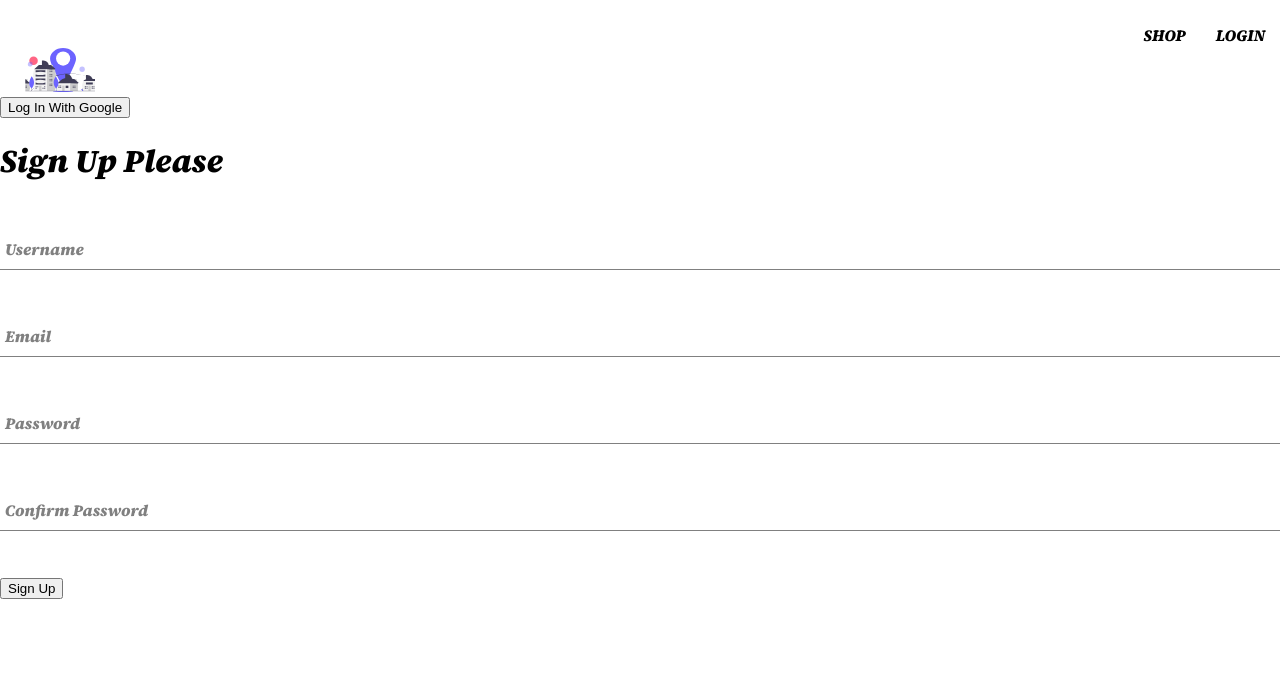
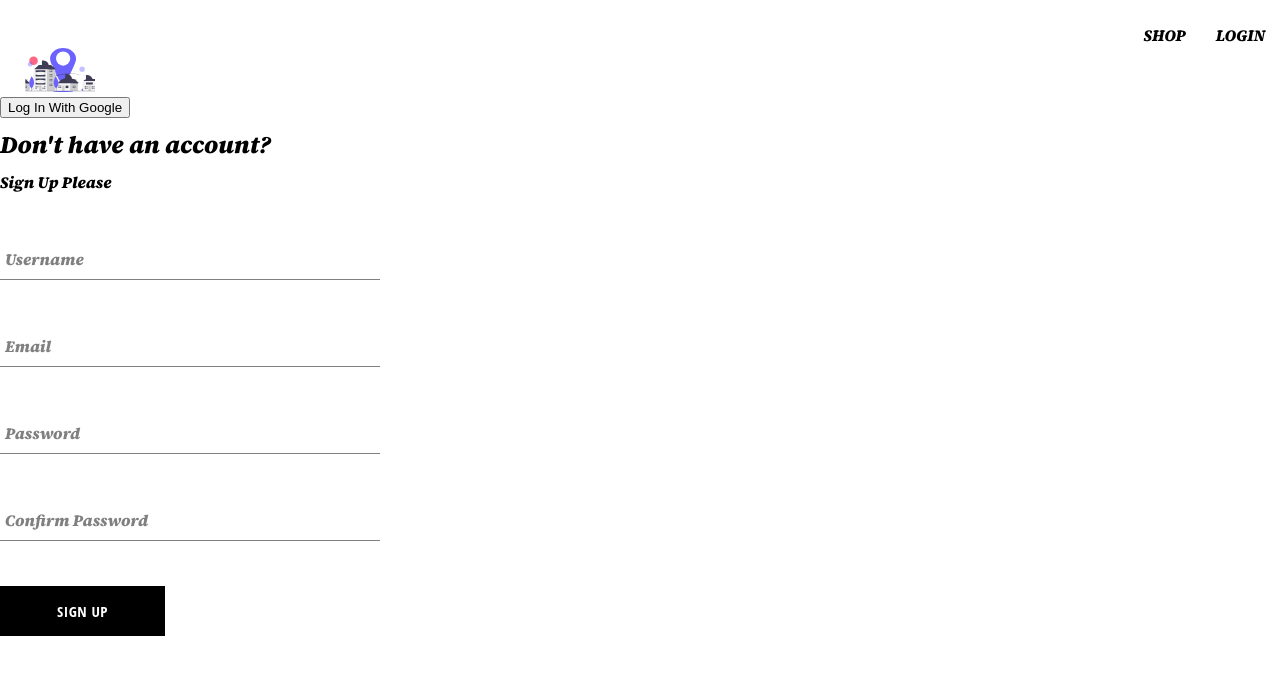
Before and after one commit to Edlenh/edecom, a React (Create React App) app: page /Login in a window 1280 px wide. Shown: the top 674 px of the page. Built offline with nearby package versions, Linux system fonts and the light colour scheme.

Commit message:
add button component

```diff
--- /dev/null
+++ b/src/components/button/button.component.jsx
@@ -0,0 +1,24 @@
+/* default
+inverted
+google sign in
+*/
+import './button.style.scss'
+
+const BUTTON_TYPE_CLASSES = {
+    google: 'google-sign-in',
+    inverted: 'inverted',
+
+
+}
+
+const Button = ({children, buttonType, ...otherProps}) =>{
+    return (
+        <button className={`button-container ${BUTTON_TYPE_CLASSES[buttonType]}`}
+        {...otherProps}
+        >
+            {children}
+        </button>
+    )
+}
+
+export default Button
--- /dev/null
+++ b/src/components/button/button.style.scss
@@ -0,0 +1,46 @@
+.button-container {
+    min-width: 165px;
+    width: auto;
+    height: 50px;
+    letter-spacing: 0.5px;
+    line-height: 50px;
+    padding: 0 35px 0 35px;
+    font-size: 15px;
+    background-color: black;
+    color: white;
+    text-transform: uppercase;
+    font-family: 'Open Sans Condensed';
+    font-weight: bolder;
+    border: none;
+    cursor: pointer;
+    display: flex;
+    justify-content: center;
+
+    &:hover {
+      background-color: white;
+      color: black;
+      border: 1px solid black;
+    }
+
+    &.google-sign-in {
+      background-color: #4285f4;
+      color: white;
+
+      &:hover {
+        background-color: #357ae8;
+        border: none;
+      }
+    }
+
+    &.inverted {
+      background-color: white;
+      color: black;
+      border: 1px solid black;
+
+      &:hover {
+        background-color: black;
+        color: white;
+        border: none;
+      }
+    }
+  }
--- a/src/components/signUpForm/sign-up-form.component.jsx
+++ b/src/components/signUpForm/sign-up-form.component.jsx
@@ -1,10 +1,12 @@
 import { useState } from "react";
 import FormInput from "../form-input/form-input.component";
+import Button from "../button/button.component";
 import {
 createAuthUserWithEmailAndPassword,
 createUserDocumentFromAuth
 } from "../../utils/firebase/firebase.utils";
 
+import "./sign-up-form.scss"
 const defaultFormFields ={
     displayName: '',
     email: '',
@@ -47,8 +49,9 @@
     }
 
     return (
-        <div>
-            <h1>Sign Up Please</h1>
+        <div className="sign-up-container">
+            <h2>Don't have an account?</h2>
+            <span>Sign Up Please</span>
             <form onSubmit={handleSubmit}>
             <FormInput
             label ="Username"
@@ -65,7 +68,7 @@
             <FormInput
             label ="Confirm Password"
             type="password" required onChange={handleChange} name="confirmPassword" value={confirmPassword}/>
-            <button type="submit">Sign Up</button>
+            <Button type="submit">Sign Up</Button>
             </form>
 
         </div>
--- /dev/null
+++ b/src/components/signUpForm/sign-up-form.scss
@@ -0,0 +1,10 @@
+.sign-up-container{
+    display: flex;
+    flex-direction: column;
+    width: 380px;
+
+    h2{
+        margin: 10px 0;
+
+    }
+}
```
